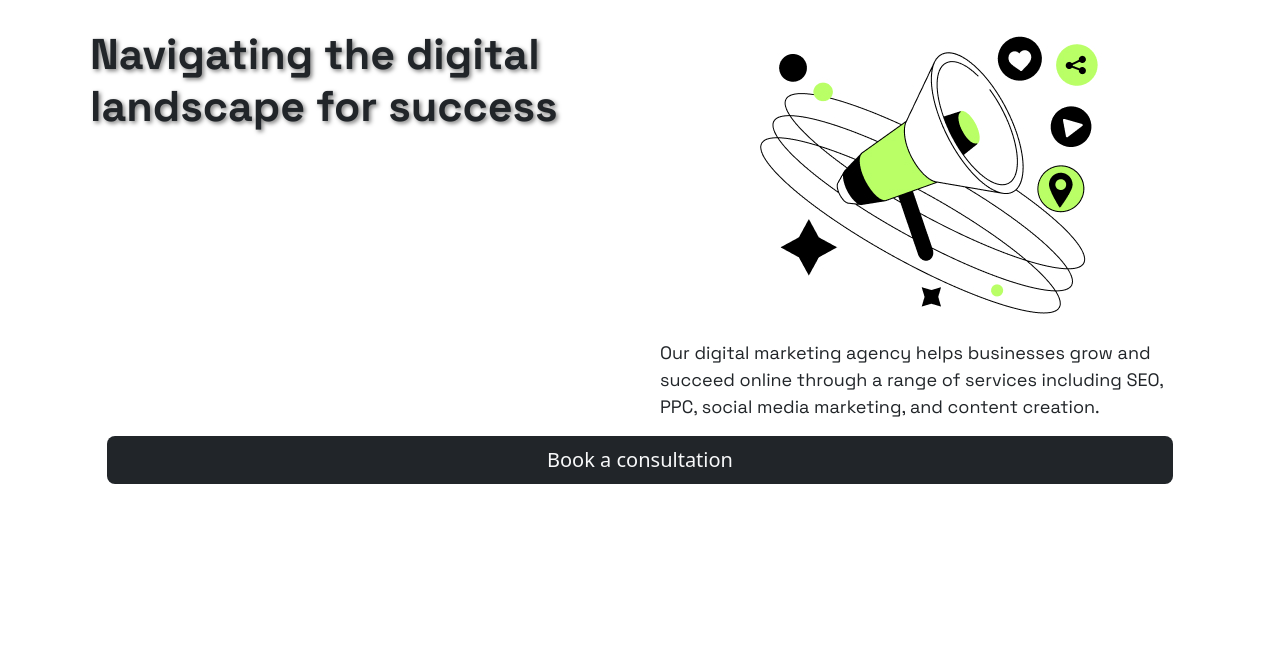
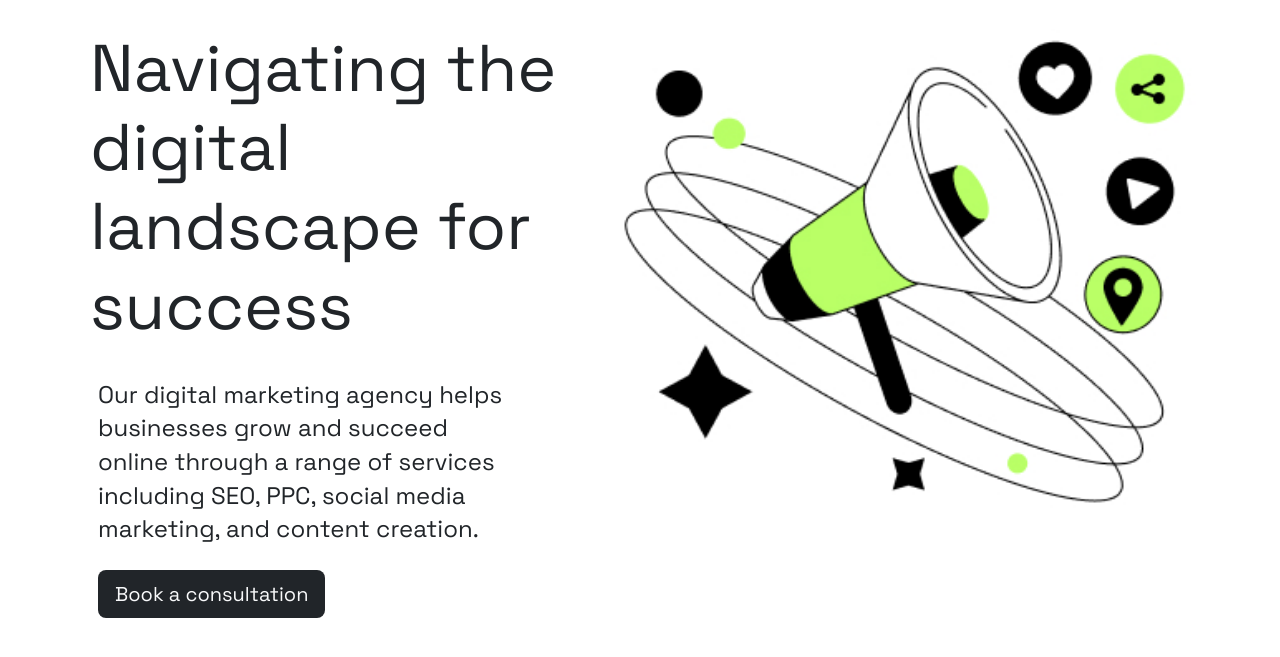
Before and after one commit to LesiaShynkarenko/Positivus-Landing-Page, a website: page index.html in a window 1280 px wide. Shown: the part 51-708 px from the top of the page. Drawn offline with nearby package versions, Linux system fonts and the light colour scheme.

Commit message:
Implemented About

```diff
--- a/index.html
+++ b/index.html
@@ -77,7 +77,7 @@
         </div>
       </div>
       <div class="row">
-        <div class="col">
+        <div class="col d-block d-sm-block d-md-none">
           <h1
             style="
               font-family: 'Space Grotesk', sans-serif;
@@ -90,27 +90,75 @@
             Navigating the digital landscape for success
           </h1>
         </div>
-        <div class="col">
+        <div class="col d-none d-sm-block d-sm-block">
+          <h1
+            style="
+              font-family: 'Space Grotesk', sans-serif;
+              font-size: 66px;
+              font-weight: 500;
+            "
+            class="mx-2"
+          >
+            Navigating the digital landscape for success
+          </h1>
+          <div class="mx-3 mb-4" style="margin-top: 32px; padding-right: 3rem">
+            <p
+              style="
+                font-family: 'Space Grotesk', sans-serif;
+                font-size: 24px;
+                line-height: 28px;
+                line-height: 1.4;
+              "
+            >
+              Our digital marketing agency helps businesses grow and succeed
+              online through a range of services including SEO, PPC, social
+              media marketing, and content creation.
+            </p>
+          </div>
+          <!-- кнопка на компуктер)  -->
+          <button
+            class="btn text-light bg-dark btn-lg mx-3"
+            style="font-family: 'Space Grotesk', sans-serif"
+            type="button"
+          >
+            Book a consultation
+          </button>
+        </div>
+        <div class="col d-none d-sm-block d-sm-block">
+          <img
+            src="\assets\Illustration.jpg"
+            class="rounded mx-auto d-block"
+            alt="Iilustration"
+            width="600"
+            height="515"
+          />
+        </div>
+        <div class="col d-block d-sm-block d-md-none">
           <img
             src="\assets\Illustration.jpg"
             class="rounded mx-auto d-block"
             alt="Iilustration"
           />
           <p
-            style="font-family: 'Space Grotesk', sans-serif; font-size: 18px"
+            style="font-family: 'Space Grotesk', sans-serif; font-size: 16px"
             class="mx-2"
           >
             Our digital marketing agency helps businesses grow and succeed
             online through a range of services including SEO, PPC, social media
             marketing, and content creation.
           </p>
+          <!-- кнопка на мобілку)  -->
+          <div class="d-grid gap-2 col-12 px-2 mx-auto">
+            <button
+              class="btn text-light bg-dark btn-lg"
+              style="font-family: 'Space Grotesk', sans-serif"
+              type="button"
+            >
+              Book a consultation
+            </button>
+          </div>
         </div>
       </div>
-    </div>
-    <div class="d-grid gap-2 col-10 mx-auto">
-      <button class="btn text-light bg-dark btn-lg" type="button">
-        Book a consultation
-      </button>
     </div>
     <script
       src="https://cdn.jsdelivr.net/npm/bootstrap@5.3.3/dist/js/bootstrap.bundle.min.js"
```
Also changed, not shown: assets/Company1.jpg (added), assets/Company2.jpg (added), assets/Company3.jpg (added), assets/Company4.jpg (added), assets/Company5.jpg (added), assets/Company6.jpg (added).
